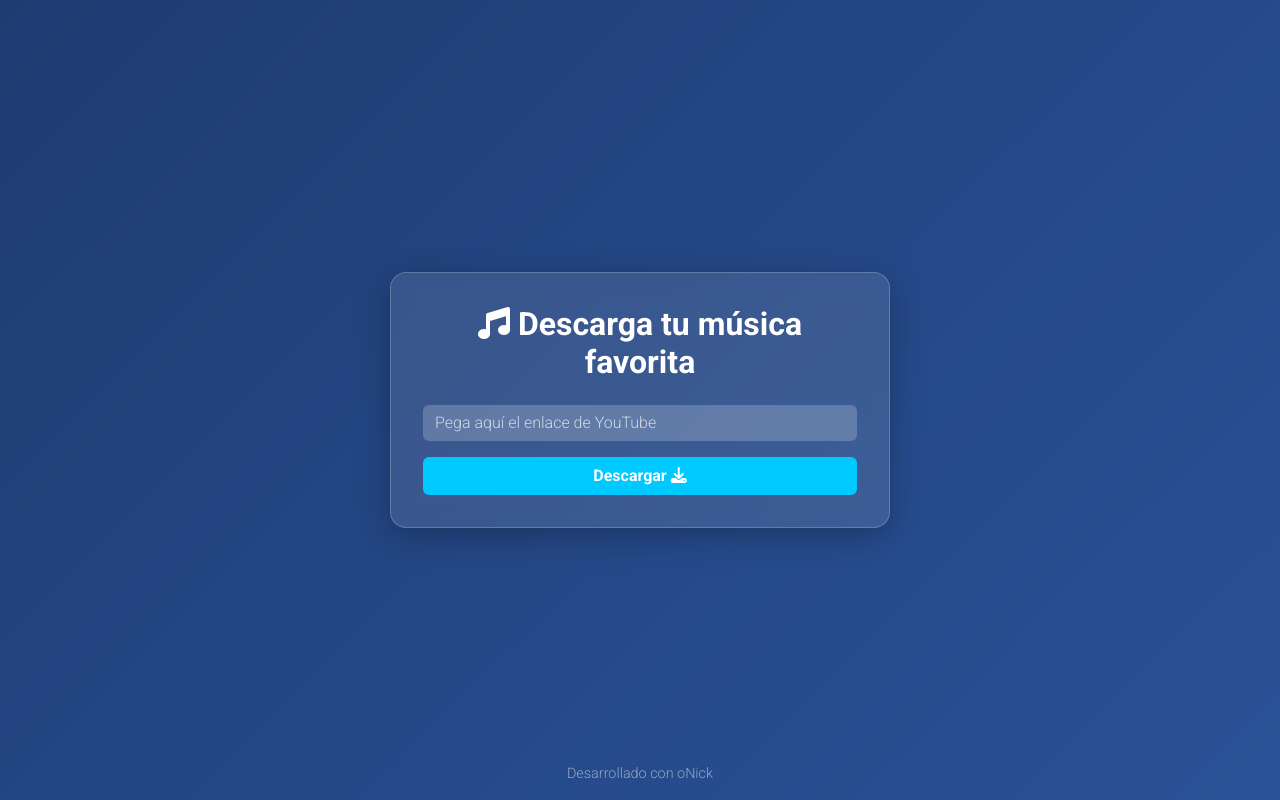
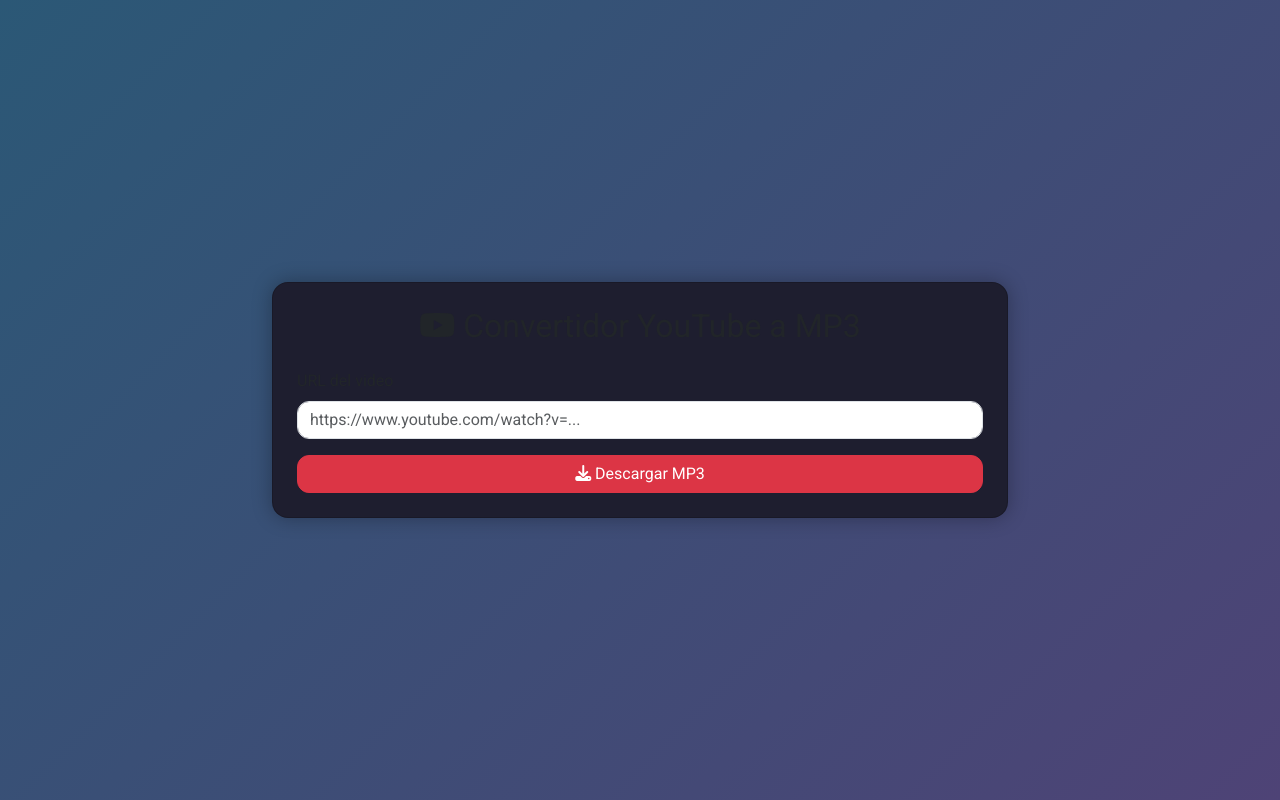
Before and after one commit to LuckeOne/ytdown, a Flask app: page / in a window 1280 px wide. Run offline with Flask 3, Linux system fonts and the light colour scheme; some libraries are stand-ins or nearby versions.

Commit message:
Mejora index

```diff
--- a/templates/index.html
+++ b/templates/index.html
@@ -3,128 +3,72 @@
 <head>
     <meta charset="UTF-8">
     <meta name="viewport" content="width=device-width, initial-scale=1.0">
-    <title>Descargar Música de YouTube</title>
-    <link rel="stylesheet" href="https://cdn.jsdelivr.net/npm/bootstrap@5.3.3/dist/css/bootstrap.min.css">
+    <title>Descargar MP3 de YouTube</title>
+    <link rel="stylesheet" href="https://cdn.jsdelivr.net/npm/bootstrap@5.3.0/dist/css/bootstrap.min.css">
     <link rel="stylesheet" href="https://cdnjs.cloudflare.com/ajax/libs/font-awesome/6.5.0/css/all.min.css">
-    <link href="https://fonts.googleapis.com/css2?family=Roboto:wght@300;700&display=swap" rel="stylesheet">
+    <link href="https://fonts.googleapis.com/css2?family=Roboto:wght@400;700&display=swap" rel="stylesheet">
     <style>
         body {
-            margin: 0;
             font-family: 'Roboto', sans-serif;
-            background: linear-gradient(135deg, #1e3c72, #2a5298);
+            background: linear-gradient(135deg, #2b5876, #4e4376);
+            color: white;
             min-height: 100vh;
-            color: #fff;
             display: flex;
+            align-items: center;
             justify-content: center;
-            align-items: center;
-            overflow: hidden;
         }
-
-        .glass-card {
-            background: rgba(255, 255, 255, 0.1);
+        .card {
+            background-color: #1e1e2f;
             border-radius: 16px;
-            backdrop-filter: blur(10px);
-            box-shadow: 0 8px 32px rgba(0, 0, 0, 0.25);
-            padding: 2rem;
-            width: 100%;
-            max-width: 500px;
-            border: 1px solid rgba(255, 255, 255, 0.2);
+            box-shadow: 0 0 20px rgba(0, 0, 0, 0.3);
         }
-
-        .glass-card h1 {
-            font-weight: 700;
-            font-size: 2rem;
-            margin-bottom: 1.5rem;
-            text-align: center;
+        .form-control, .btn {
+            border-radius: 12px;
         }
-
-        .form-control {
-            background: rgba(255, 255, 255, 0.2);
-            border: none;
-            color: #fff;
+        #loading-spinner {
+            display: none;
         }
-
-        .form-control::placeholder {
-            color: rgba(255, 255, 255, 0.7);
-        }
-
-        .form-control:focus {
-            box-shadow: none;
-            border: 1px solid #fff;
-        }
-
-        .btn-download {
-            background-color: #00c9ff;
-            color: #fff;
-            font-weight: 600;
-        }
-
-        .btn-download:hover {
-            background-color: #00a3cc;
-        }
-
-        .spinner-border {
-            display: none;
-            margin-left: 10px;
-        }
-
-        .fade-in {
-            animation: fadeIn 1s ease-in-out;
-        }
-
-        @keyframes fadeIn {
-            from { opacity: 0; transform: translateY(10px); }
-            to { opacity: 1; transform: translateY(0); }
-        }
-
-        .footer {
-            position: absolute;
-            bottom: 15px;
-            width: 100%;
-            text-align: center;
-            font-size: 0.9rem;
-            color: rgba(255, 255, 255, 0.5);
-        }
-
     </style>
 </head>
 <body>
-
-    <div class="glass-card fade-in">
-        <h1><i class="fas fa-music"></i> Descarga tu música favorita</h1>
-
+    <div class="container">
+        <div class="row justify-content-center">
+            <div class="col-md-8">
+                <div class="card p-4">
+                    <h2 class="text-center mb-4"><i class="fab fa-youtube"></i> Convertidor YouTube a MP3</h2>
+                    <form action="/download" method="POST" onsubmit="showLoading()">
+                        <div class="mb-3">
+                            <label for="url" class="form-label">URL del video</label>
+                            <input type="text" class="form-control" name="url" placeholder="https://www.youtube.com/watch?v=..." required>
+                        </div>
+                        <button type="submit" class="btn btn-danger w-100">
+                            <i class="fas fa-download"></i> Descargar MP3
+                        </button>
+                        <div id="loading-spinner" class="text-center mt-3">
+                            <div class="spinner-border text-light" role="status">
+                                <span class="visually-hidden">Cargando...</span>
+                            </div>
+                            <p class="mt-2">Procesando tu descarga...</p>
+                        </div>
+                    </form>
                     {% with messages = get_flashed_messages(with_categories=true) %}
                         {% if messages %}
+                            <div class="mt-3">
                                 {% for category, message in messages %}
-                <div class="alert alert-{{ category }} alert-dismissible fade show" role="alert">
-                    {{ message }}
-                    <button type="button" class="btn-close" data-bs-dismiss="alert" aria-label="Cerrar"></button>
+                                    <div class="alert alert-{{ category }}">{{ message }}</div>
+                                {% endfor %}
                             </div>
-            {% endfor %}
                         {% endif %}
                     {% endwith %}
-
-        <form id="downloadForm" method="POST" action="{{ url_for('download') }}">
-            <div class="mb-3">
-                <input type="text" class="form-control" name="url" placeholder="Pega aquí el enlace de YouTube" required>
                 </div>
-            <button type="submit" class="btn btn-download w-100">
-                Descargar <i class="fas fa-download"></i>
-                <div class="spinner-border spinner-border-sm" role="status" id="loadingSpinner"></div>
-            </button>
-        </form>
             </div>
-
-    <div class="footer">
-        Desarrollado con oNick
+        </div>
     </div>
 
     <script>
-        document.getElementById('downloadForm').addEventListener('submit', function() {
-            document.getElementById('loadingSpinner').style.display = 'inline-block';
-        });
+        function showLoading() {
+            document.querySelector('#loading-spinner').style.display = 'block';
+        }
     </script>
-
-    <script src="https://cdn.jsdelivr.net/npm/bootstrap@5.3.3/dist/js/bootstrap.bundle.min.js"></script>
 </body>
 </html>
```
Lines whose indentation alone changed are shown as unchanged.
